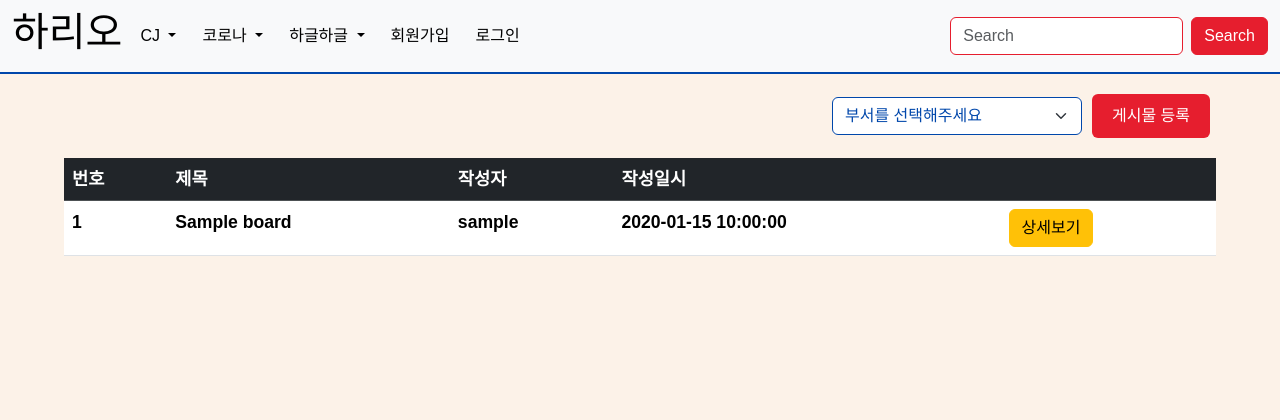
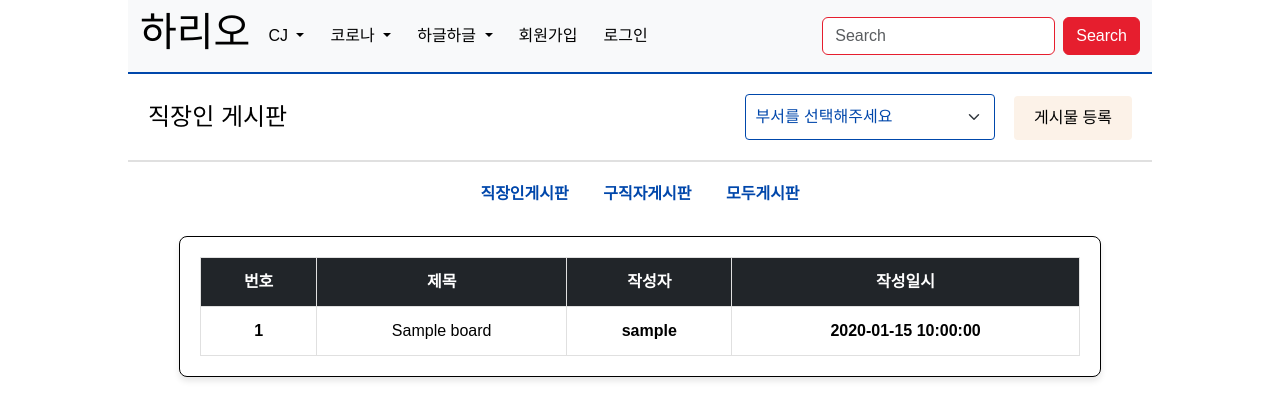
Before and after one commit to haeunE/Hario, a Flask app: page /board/1 in a window 1280 px wide. Shown: the top 420 px of the page. Run offline with Flask 3, Linux system fonts and the light colour scheme; tables that the repository leaves empty hold one stand-in row (values such as "Sample post"); lists and menus that the app fills with data are empty; parts of the project's set-up code (start-up, migrations or seed data) failed here and were passed over; some web fonts are replaced.

Commit message:
feat : board에서 company별로 선택하면 볼수 있도록 구현

```diff
--- a/apps/auth/static/css/base.css
+++ b/apps/auth/static/css/base.css
@@ -4,7 +4,10 @@
   font-weight: normal;
   font-style: normal;
 }
-
+body{
+  width: 80%;
+  margin: auto;
+}
 /* 특정 페이지에만 적용 */
 .page-hario {
   color: #000000; /* 텍스트 기본 색상 */
--- a/apps/auth/templates/auth/base.html
+++ b/apps/auth/templates/auth/base.html
@@ -51,7 +51,7 @@
               <ul class="dropdown-menu">
                 <li><a class="dropdown-item" href="{{url_for('board.index', selection=1)}}">직장인 게시판</a></li>
                 <li><a class="dropdown-item" href="{{url_for('board.index', selection=2)}}">구직자 게시판</a></li>
-                <li><a class="dropdown-item" href="{{url_for('board.index', selection=3)}}">전체 게시판</a></li>
+                <li><a class="dropdown-item" href="{{url_for('board.index', selection=3)}}">모두 게시판</a></li>
               </ul>
             </li>
 
--- a/apps/board/static/css/index.css
+++ b/apps/board/static/css/index.css
@@ -1,102 +1,180 @@
-/* index.css */
-
 /* 전체 배경과 텍스트 스타일 */
 body {
-  background-color: #FCF2E8; /* 배경색을 하얀색으로 설정 */
   color: #000000; /* 기본 텍스트 색상 */
-  font-family: 'Arial', sans-serif;
+  font-family: 'YESMyoungjo-Regular', Arial, sans-serif;
   margin: 0;
   padding: 0;
-  box-sizing: border-box;
 }
 
-/* 게시물 목록 상단 영역 */
+/* 게시물 상단 영역 */
 .board-index-top {
   display: flex;
+  justify-content: space-between; /* 버튼과 제목 사이 여백 */
   align-items: center;
-  justify-content: flex-end; /* 오른쪽 정렬 */
-  margin: 20px;
+  padding: 20px;
+  margin-bottom: 20px;
+  border-bottom: 2px solid #E0E0E0;
+  background-color: #FFFFFF; /* 상단 영역 흰색 배경 */
 }
 
-.board-index-top .form-select {
-  width: 250px;
-  border: 1px solid #0047AB; /* CJ Blue 테두리 */
-  color: #0047AB; /* CJ Blue */
-  margin-right: 10px;
+.board-selection h3 {
+  margin: 0;
+  font-size: 1.5rem;
+  color: black;
 }
 
-.board-index-top .btn-secondary {
-  background-color: #E61E2E; /* CJ Red */
-  color: #FFFFFF;
+.board-index-company form {
+  display: inline-block;
+  margin-right: 15px;
+}
+
+.board-index-company .form-select {
+  width: 250px;
+  padding: 10px;
+  font-size: 1rem;
+  border: 1px solid #0047AB; /* CJ Blue */
+  border-radius: 4px;
+  color: #0047AB; /* 텍스트 색상 */
+  background-color: #FFFFFF; /* 흰색 배경 */
+}
+
+.board-index-company .form-select:focus {
+  outline: none;
+  border-color: #E61E2E; /* CJ Orange 포커스 */
+}
+
+.board-index-company .btn-secondary {
+  background-color: #FCF2E8; /* CJ Orange */
+  color: black;
   border: none;
   padding: 10px 20px;
-  margin-right: 50px;
+  font-size: 1rem;
+  border-radius: 4px;
+  cursor: pointer;
+  text-decoration: none;
 }
 
-.board-index-top .btn-secondary:hover {
+.board-index-company .btn-secondary:hover {
   background-color: #0047AB; /* CJ Blue */
+  color: white;
+}
+
+/* 게시물 목록 네비게이션 */
+.board-list {
+  text-align: center;
+  margin: 20px 0;
+}
+
+.board-list a {
+  margin: 0 15px;
+  color: #0047AB; /* CJ Blue */
+  font-weight: bold;
+  text-decoration: none;
+}
+
+.board-list a:hover {
+  color: black;
+  text-decoration: underline;
+  text-decoration-color: #FE6232;
+}
+
+/* 게시물 테이블 스타일 */
+.board-index-content {
+  width: 90%; /* 화면의 90%만 차지 */
+  margin: 0 auto; /* 가운데 정렬 */
+  margin-top: 30px;
+  background-color: #FFFFFF; /* 흰색 배경 */
+  border-radius: 8px;
+  padding: 20px;
+  border: 1px solid black;
+  box-shadow: 0 4px 6px rgba(0, 0, 0, 0.1); /* 테이블에 그림자 추가 */
+}
+
+.table {
+  width: 100%;
+  border-collapse: collapse;
+  margin: 0 auto;
+  font-size: 1rem;
+  text-align: center;
+}
+
+.table-dark {
+  background-color: #0047AB; /* CJ Blue */
+  color: #FFFFFF; /* 헤더 텍스트 색상 */
+}
+
+.table th, .table td {
+  padding: 12px 15px;
+  border: 1px solid #E0E0E0;
+}
+
+.table tbody tr:nth-child(odd) {
+  background-color: #FF6600; /* CJ Orange: 홀수 행 */
   color: #FFFFFF;
 }
 
-/* 게시물 목록 콘텐츠 */
-.board-index-content {
-  margin-top: 30px;
-  font-size: 1.1em;
-  width: 90%; /* 게시물 목록이 화면의 90%만 차지하게 설정 */
-  margin: 0 auto; /* 중앙 정렬 */
+.table tbody tr:nth-child(even) {
+  background-color: #FFFFFF; /* 짝수 행 */
 }
 
-/* 테이블 스타일 */
-.board-index-table {
-  border-collapse: collapse;
-  width: 100%;
-  background-color: #FFFFFF; /* 테이블 배경 흰색 */
-}
-
-.board-index-table th, .board-index-table td {
-  border: 1px solid #ddd; /* 테두리 */
-  padding: 10px;
-  text-align: center;
-}
-
-.board-index-table th {
-  background-color: #0047AB; /* CJ Blue */
-  color: #FFFFFF; /* 헤더 텍스트 색상 */
-  padding: 15px;
-}
-
-.board-index-table tbody tr:nth-child(odd) {
-  background-color: #FF6600; /* CJ Orange: 홀수 행 강조 */
-  color: #FFFFFF; /* 텍스트 색상 */
-}
-
-.board-index-table tbody tr:hover {
-  background-color: #0047AB; /* CJ Blue: 호버 시 강조 */
+.table tbody tr:hover {
+  background-color: #0047AB; /* CJ Blue: 호버 */
   color: #FFFFFF;
 }
 
-.board-index-table td {
-  padding: 12px;
+.table .btn-warning {
+  background-color: darksalmon; /* CJ Orange */
+  color: #FFFFFF;
+  border: none;
+  padding: 8px 12px;
+  font-size: 0.9rem;
+  border-radius: 4px;
+  cursor: pointer;
 }
 
-/* 상세보기 버튼 스타일 */
-.board-index-table a {
-  background-color: #0047AB; /* CJ Blue */
-  color: #FFFFFF;
-  padding: 8px 15px;
-  text-decoration: none;
-  border-radius: 4px;
+.table .btn-warning:hover {
+  background-color: coral;
 }
 
-.board-index-table a:hover {
-  background-color: #FF6600; /* CJ Orange */
-  color: #FFFFFF;
+/* 게시물이 없을 때 메시지 */
+.no-boards {
+  text-align: center;
+  margin-top: 20px;
+  font-size: 1.2rem;
+  color: #E61E2E; /* CJ Red */
 }
 
-/* 게시물 내용이 없을 때 문구 */
-.board-index-no-boards {
-  font-size: 1.2em;
-  color: #000000;
-  text-align: center;
-  margin-top: 20px;
+/* 게시물 테이블 링크 스타일 */
+.board-index-content table a {
+  color: #000000; /* 기본 검은색 */
+  text-decoration: none; /* 밑줄 제거 */
+  font-weight: normal; /* 기본 폰트 두께 */
 }
+
+.board-index-content table a:hover {
+  color: #E61E2E; /* hover 시 빨간색 */
+  text-decoration: underline; /* hover 시 밑줄 추가 */
+}
+
+
+/* 반응형 처리 */
+@media (max-width: 768px) {
+  .board-index-top {
+    flex-direction: column;
+    align-items: flex-start;
+  }
+
+  .board-index-company {
+    margin-top: 10px;
+  }
+
+  .table th, .table td {
+    font-size: 0.85rem;
+    padding: 8px 10px;
+  }
+
+  .board-list a {
+    margin: 0 10px;
+    font-size: 0.9rem;
+  }
+}
--- a/apps/board/static/css/new.css
+++ b/apps/board/static/css/new.css
@@ -7,7 +7,7 @@
   border: 1px solid #E0E0E0;
   border-radius: 8px;
   box-shadow: 0 4px 6px rgba(0, 0, 0, 0.1);
-  font-family: Arial, sans-serif;
+  font-family: 'YESMyoungjo-Regular', Arial, sans-serif;
 }
 
 /* 라벨 스타일 */
--- /dev/null
+++ b/apps/board/static/js/index.js
@@ -0,0 +1,7 @@
+const urlParams = new URLSearchParams(window.location.search);
+const departmentId = urlParams.get('department_id');
+
+// department_id 값이 있으면, 해당 값에 맞게 select 옵션을 선택합니다
+if (departmentId) {
+  document.querySelector(`select[name="department_id"]`).value = departmentId;
+}
--- a/apps/board/templates/board/index.html
+++ b/apps/board/templates/board/index.html
@@ -7,9 +7,20 @@
 {% block content %}
 
 <div class="board-index-top">
- {% if is_show %}
-  <form>
-    <select class="form-select" aria-label="Default select example">
+  <div class="board-selection">
+    {% if selection == 1 %}
+      <h3>직장인 게시판</h3>
+    {% elif selection == 2%}
+      <h3>구직자 게시판</h3>
+    {% else %}
+      <h3>모두 게시판</h3>
+    {% endif %}
+  </div>
+
+  <div class="board-index-company">
+    {% if selection == 1 %}
+     <form action="{{url_for('board.index', selection=1)}}" method="get">
+      <select name="department_id" class="form-select" aria-label="Default select example" onchange="this.form.submit()">
          <option selected>부서를 선택해주세요</option>
          <option value="1">대한통운</option>
          <option value="2">제일제당</option>
@@ -24,6 +35,13 @@
     {% endif %}
      <a href="{{url_for('board.new')}}" class="btn btn-secondary">게시물 등록</a>
   </div>
+</div>
+
+<div class="board-list">
+  <a href="{{url_for('board.index', selection=1)}}">직장인게시판</a>
+  <a href="{{url_for('board.index', selection=2)}}">구직자게시판</a>
+  <a href="{{url_for('board.index', selection=3)}}">모두게시판</a>
+</div>
 
 {% if boards %}
 <div class="board-index-content">
@@ -34,18 +52,16 @@
         <th>제목</th>
         <th>작성자</th>
         <th>작성일시</th>
-        <th></th>
       </tr>
     </thead>
     {% for board in boards %}
     <tbody>
         <th>{{board.id}}</th>
-        <th>{{board.subject}}</th>
+        <th>
+          <a href="{{url_for('board.detail', board_id = board.id)}}">{{board.subject}}</a>
+        </th>
         <th>{{board.user.username}}</th>
         <th>{{board.created_at}}</th>
-        <th>
-          <a href="{{url_for('board.detail', board_id = board.id)}}" class="btn btn-warning">상세보기</a>
-        </th>
       </tr>
     </tbody>
     {% endfor %}
@@ -57,4 +73,5 @@
 {% endblock %}
 
 {% block js%}
+<script src="{{url_for('board.static', filename='js/index.js')}}"></script>
 {% endblock %}
--- a/apps/board/templates/board/update.html
+++ b/apps/board/templates/board/update.html
@@ -14,13 +14,13 @@
       {% if user.userinfo.department_id == 99 %}
       <select class="board-select" name="board_type" aria-label="게시판 선택" disabled>
         <option value="2">구직자 게시판</option>
-        <option value="3">전체 게시판</option>
+        <option value="3">모두 게시판</option>
       </select>
       {% else %}
       <select class="board-select" name="board_type" aria-label="게시판 선택" disabled>
         <option value="1">직장인 게시판</option>
         <option value="2">구직자 게시판</option>
-        <option value="3">전체 게시판</option>
+        <option value="3">모두 게시판</option>
       </select>
       {% endif %}
     </div>
--- a/apps/board/views.py
+++ b/apps/board/views.py
@@ -6,21 +6,21 @@ from apps.app import db
 
 board = Blueprint('board', __name__, template_folder='templates', static_folder='static')
 
-@board.route("/<int:selection>")
+@board.route("/<int:selection>", methods=["GET"])
 def index(selection):
-  is_show = False
+    department_id = request.args.get("department_id")
 
-  if selection == 1:
-    boards = Board.query.filter_by(selection=1).order_by(Board.created_at.desc()).all()  # 최신 게시글이 위로 오도록 정렬
-    # 부서별로 선택하면 보이게
-    is_show = True
+    if department_id:
+        boards = Board.query.filter_by(department_id=department_id).order_by(Board.created_at.desc()).all()
+    else:
+        if selection == 1:
+            boards = Board.query.filter_by(selection=1).order_by(Board.created_at.desc()).all()
+        elif selection == 2:
+            boards = Board.query.filter_by(selection=2).order_by(Board.created_at.desc()).all()
+        else:
+            boards = Board.query.filter_by(selection=3).order_by(Board.created_at.desc()).all()
 
-  elif selection == 2:
-    boards = Board.query.filter_by(selection=2).order_by(Board.created_at.desc()).all()  # 최신 게시글이 위로 오도록 정렬
-  else:
-    boards = Board.query.filter_by(selection=3).order_by(Board.created_at.desc()).all()  # 최신 게시글이 위로 오도록 정렬
-
-  return render_template("board/index.html", boards=boards, is_show=is_show)
+    return render_template("board/index.html", boards=boards, selection=selection)
 
 
 @board.route("/new", methods=["GET", "POST"])
```
Also changed, not shown: apps/auth/static/css/signup.css (+7 -0 lines), apps/auth/static/css/userinfo.css (+7 -0 lines), apps/auth/static/js/base.js (added, +16 -0 lines), apps/board/static/css/detail.css (+10 -3 lines). Lines whose indentation alone changed are shown as unchanged.
